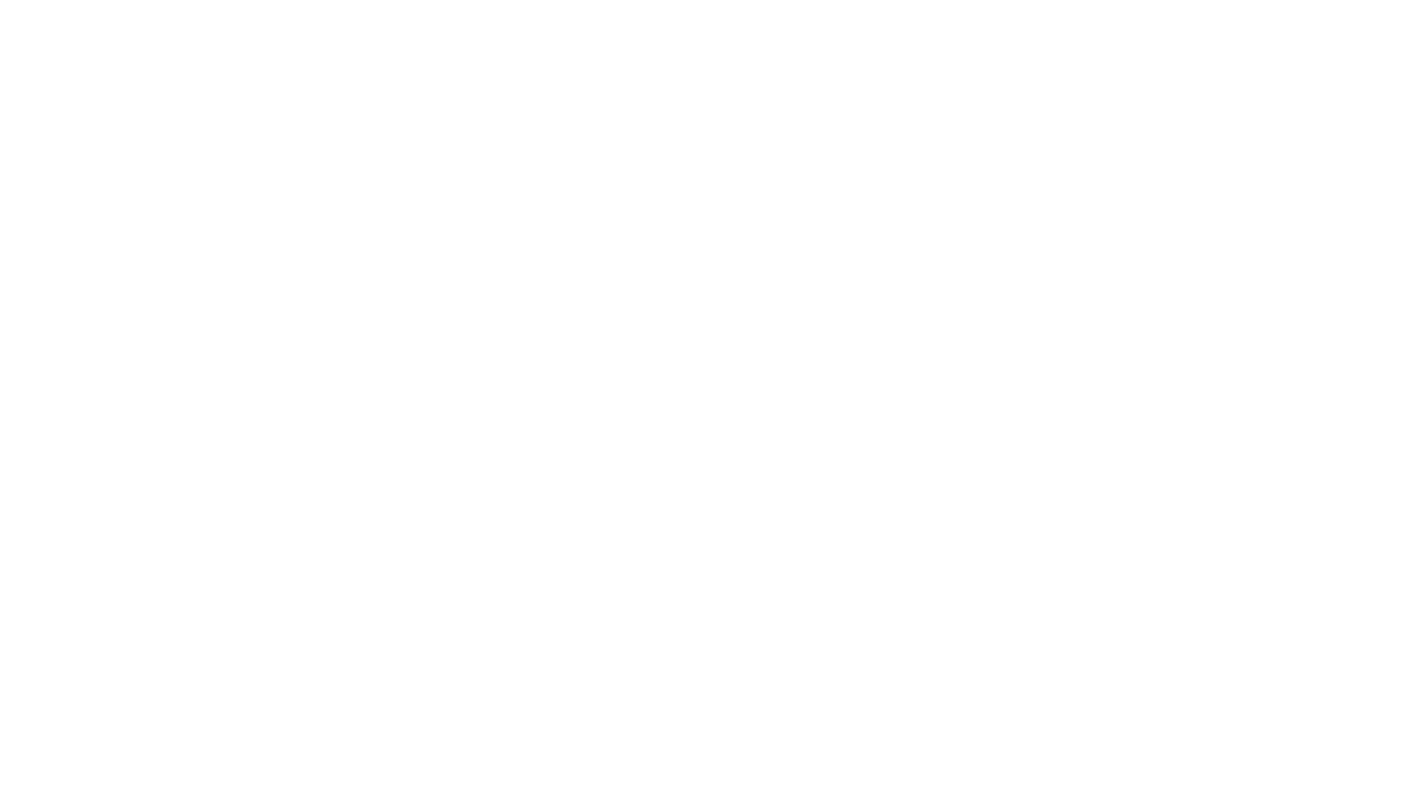
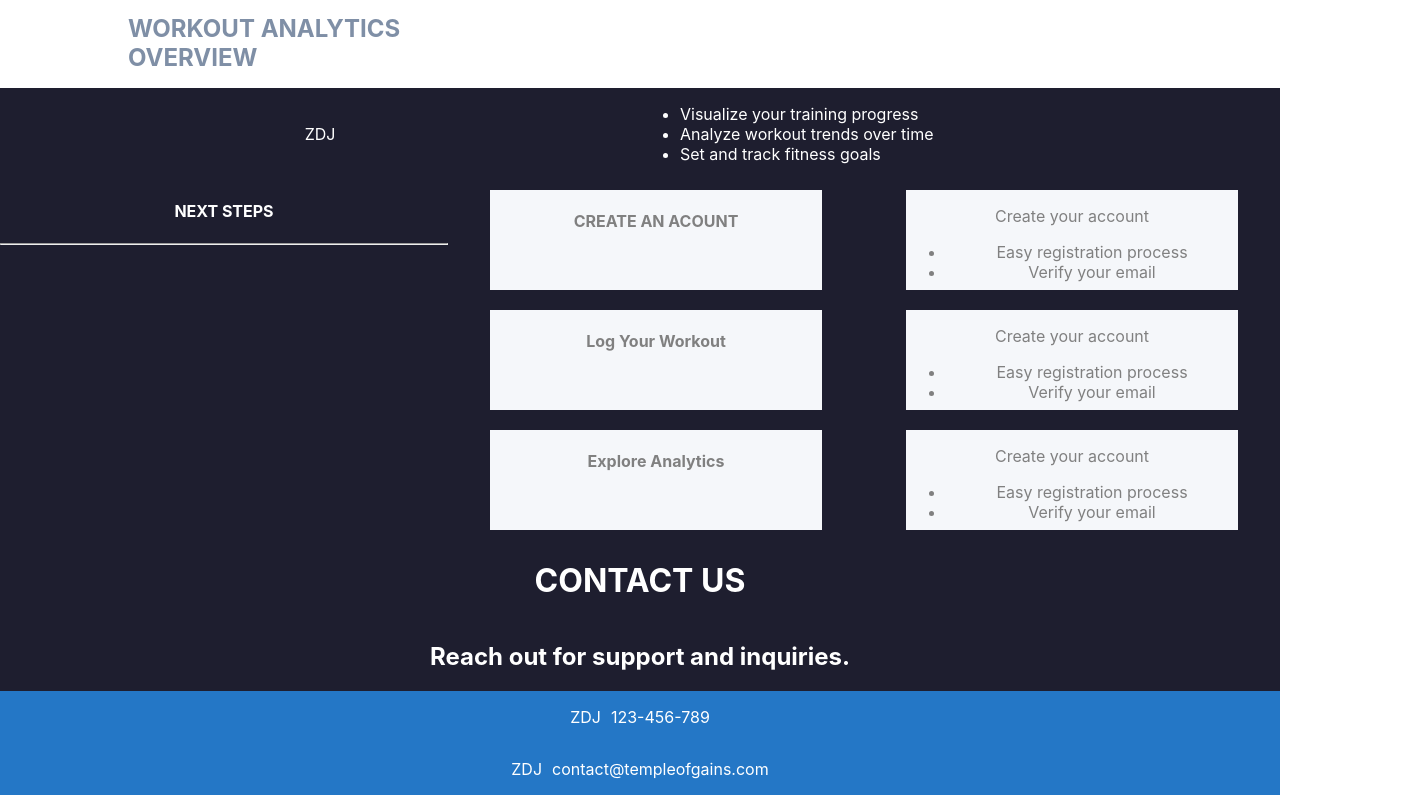
Before and after one commit to kmarciniec67/Temple-Of-Gains, a React (Vite) app: page / in a window 1280 px wide. Before the commit this address had no page. Shown: the part 709-1504 px from the top of the page, 1408 px wide, since content can reach past the window. Before the commit the page ends 800 px from the top, so only its background shows below. Built offline with nearby package versions, Linux system fonts and the light colour scheme.

Commit message:
express server configuration

```diff
--- a/src/App.jsx
+++ b/src/App.jsx
@@ -13,7 +13,7 @@ function App() {
   return (
     <Router>
       <Routes>
-        <Route exact path="/start_page" element={<Start_Page />} />
+        <Route exact path="/" element={<Start_Page />} />
         <Route path="/login" element={<Login_Page />} />
         <Route path="/register" element={<Register_Page />} />
         <Route path="/dashboard" element={<Dashboard />} />
--- a/src/pages/login_page.jsx
+++ b/src/pages/login_page.jsx
@@ -6,7 +6,7 @@ const Login_Page = () =>{
     return(
         <div className="loginBackground">
             <div className="loginContent">
-            <Link to="/start_page" className="logoLink">
+            <Link to="/" className="logoLink">
                 <img src="/images/logo.png" alt="TEMPLE OF GAINS" className="loginLogo" />
             </Link>
             <div className="loginBox">
--- a/src/pages/register_page.jsx
+++ b/src/pages/register_page.jsx
@@ -6,7 +6,7 @@ const Register_Page = () =>{
     return(
         <div className="loginBackground">
         <div className="loginContent">
-        <Link to="/start_page" className="logoLink">
+        <Link to="/" className="logoLink">
             <img src="/images/logo.png" alt="TEMPLE OF GAINS" className="loginLogo" />
         </Link>
         <div className="loginBox">
--- a/src/pages/start_page.jsx
+++ b/src/pages/start_page.jsx
@@ -147,7 +147,7 @@ const Start_Page = () =>{
         </div>
         <div className="contactDetailsBlock">
           ZDJ
-          <p>hello@reallygreatsite</p>
+          <p>contact@templeofgains.com</p>
         </div>
       </div>
     </div>
```
Also changed, not shown: server.js (+19 -3 lines).
